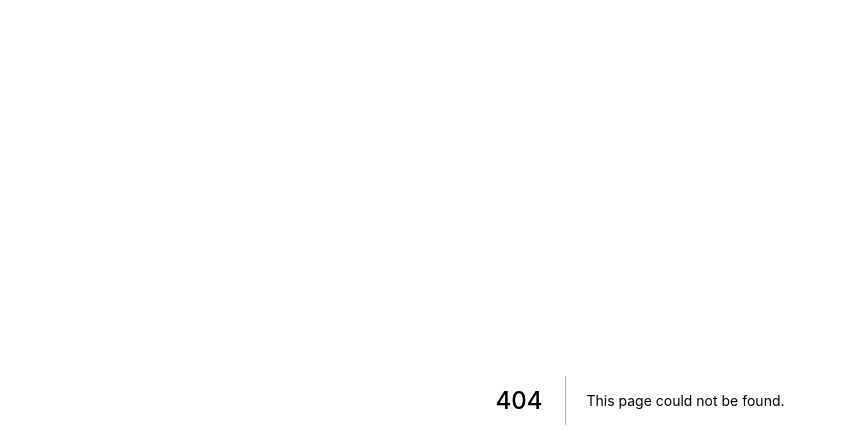
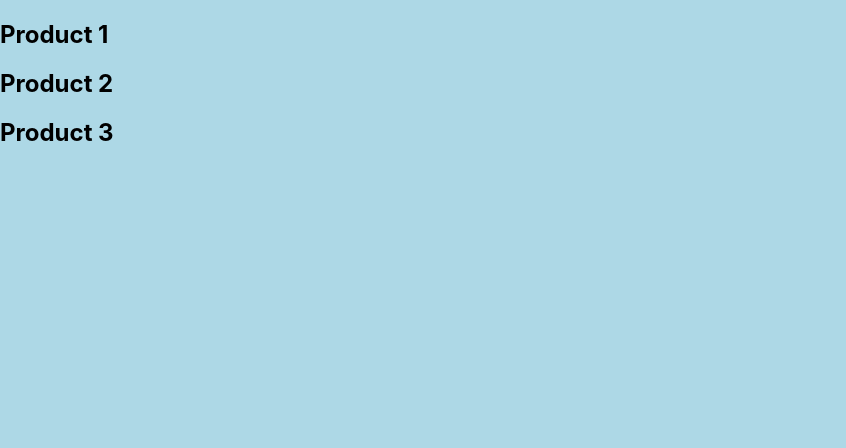
Before and after one commit to anubhavcu/next-js-basics, a Next.js app: page /product in a window 1280 px wide. Before the commit this address had no page. Shown: the top 448 px of the page, without its empty margins (0-846 px from the left). Built offline with nearby package versions, Linux system fonts and the light colour scheme.

Commit message:
dynamic routing

```diff
--- /dev/null
+++ b/pages/product/glass.js
@@ -0,0 +1,5 @@
+const Glass = () => {
+  return <h1>Glass component </h1>;
+};
+
+export default Glass;
--- /dev/null
+++ b/pages/product/index.js
@@ -0,0 +1,11 @@
+const ProductList = () => {
+  return (
+    <>
+      <h2>Product 1</h2>
+      <h2>Product 2</h2>
+      <h2>Product 3</h2>
+    </>
+  );
+};
+
+export default ProductList;
```
Also changed, not shown: pages/product/[productId].js (added, +7 -0 lines).
